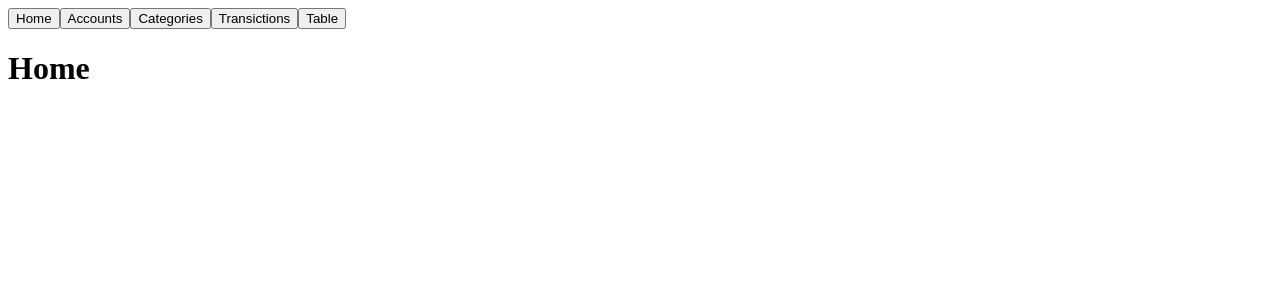
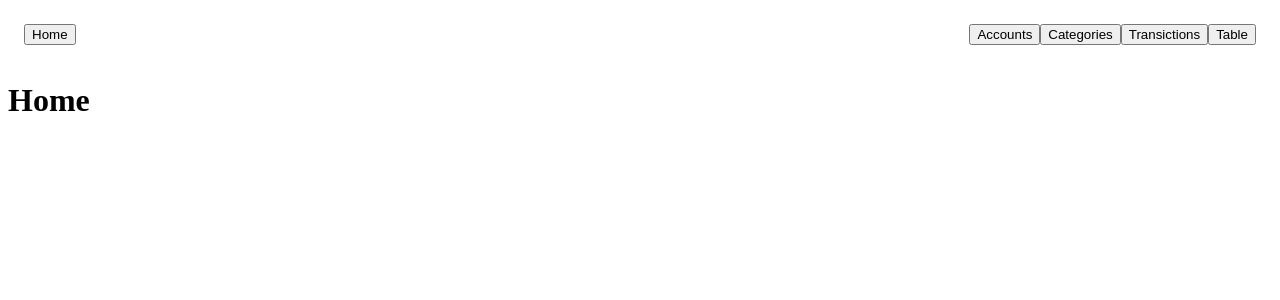
Before and after one commit to AllRedCat/ReactFinance, a React (Vite) app: page / in a window 1280 px wide. Shown: the top 300 px of the page. Built offline with nearby package versions, Linux system fonts and the light colour scheme.

Commit message:
Feat: tentando estilizar com o tawilwind css

```diff
--- /dev/null
+++ b/src/App.css
@@ -0,0 +1,6 @@
+nav {
+  display: flex;
+  justify-content: space-between;
+  align-items: center;
+  padding: 1rem;
+}
--- a/src/App.tsx
+++ b/src/App.tsx
@@ -6,6 +6,7 @@ import { Categories } from "./pages/Categories"
 import { Transictions } from "./pages/Transictions"
 import { Table } from "./pages/Table"
 import { useState } from "react"
+import "./App.css"
 
 // Pega os componentes das paginas
 function HomePage() {
@@ -82,12 +83,12 @@ function App() {
     <>
       <nav>
         <Button variant="outline" onClick={HomeShow}>Home</Button>
-        <>
+        <div>
           <Button variant="outline" onClick={AccountsShow}>Accounts</Button>
           <Button variant="outline" onClick={CategoriesShow}>Categories</Button>
           <Button variant="outline" onClick={TransictionsShow}>Transictions</Button>
           <Button variant="outline" onClick={TableShow}>Table</Button>
-        </>
+        </div>
       </nav>
       <main>
         {ShowHome && <HomePage />}
```
